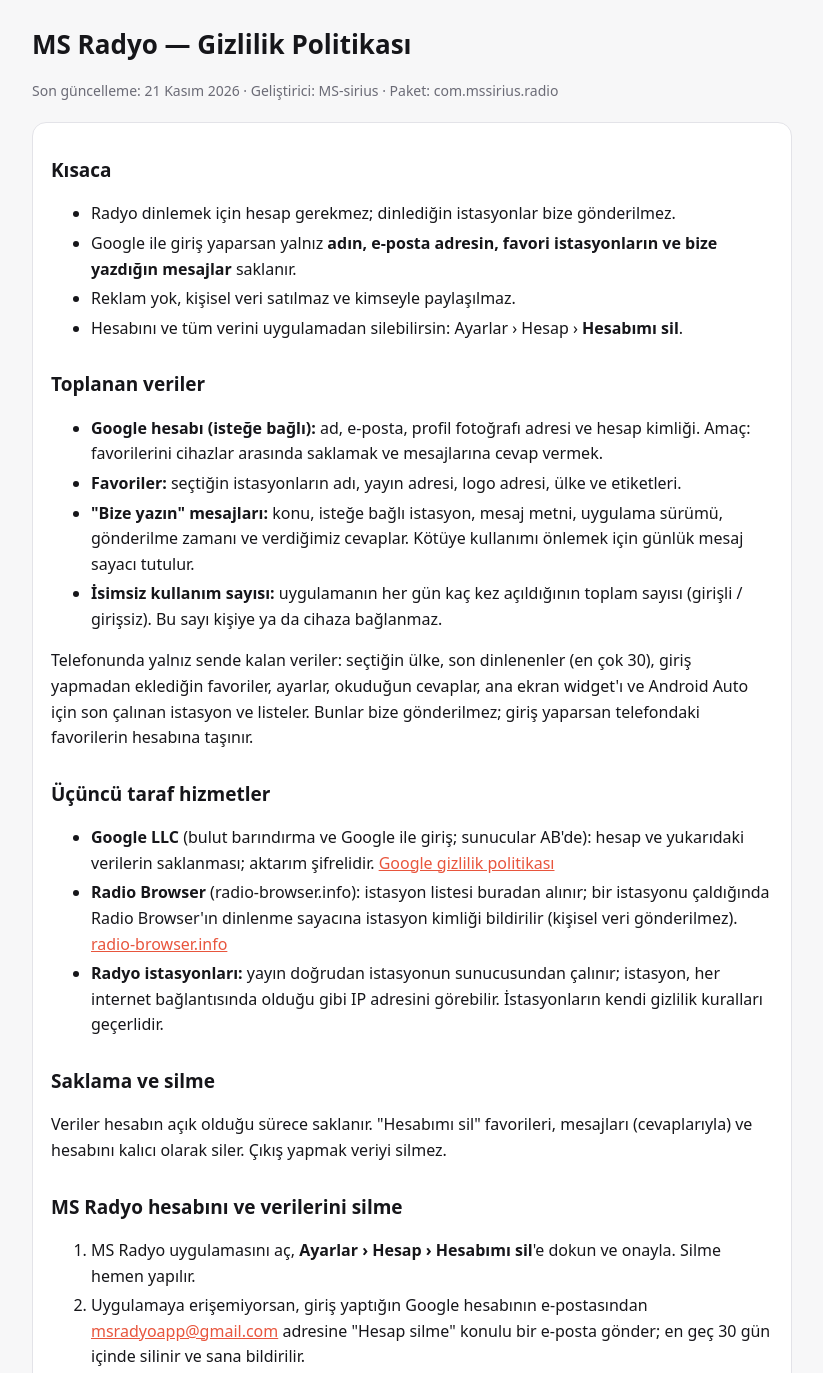
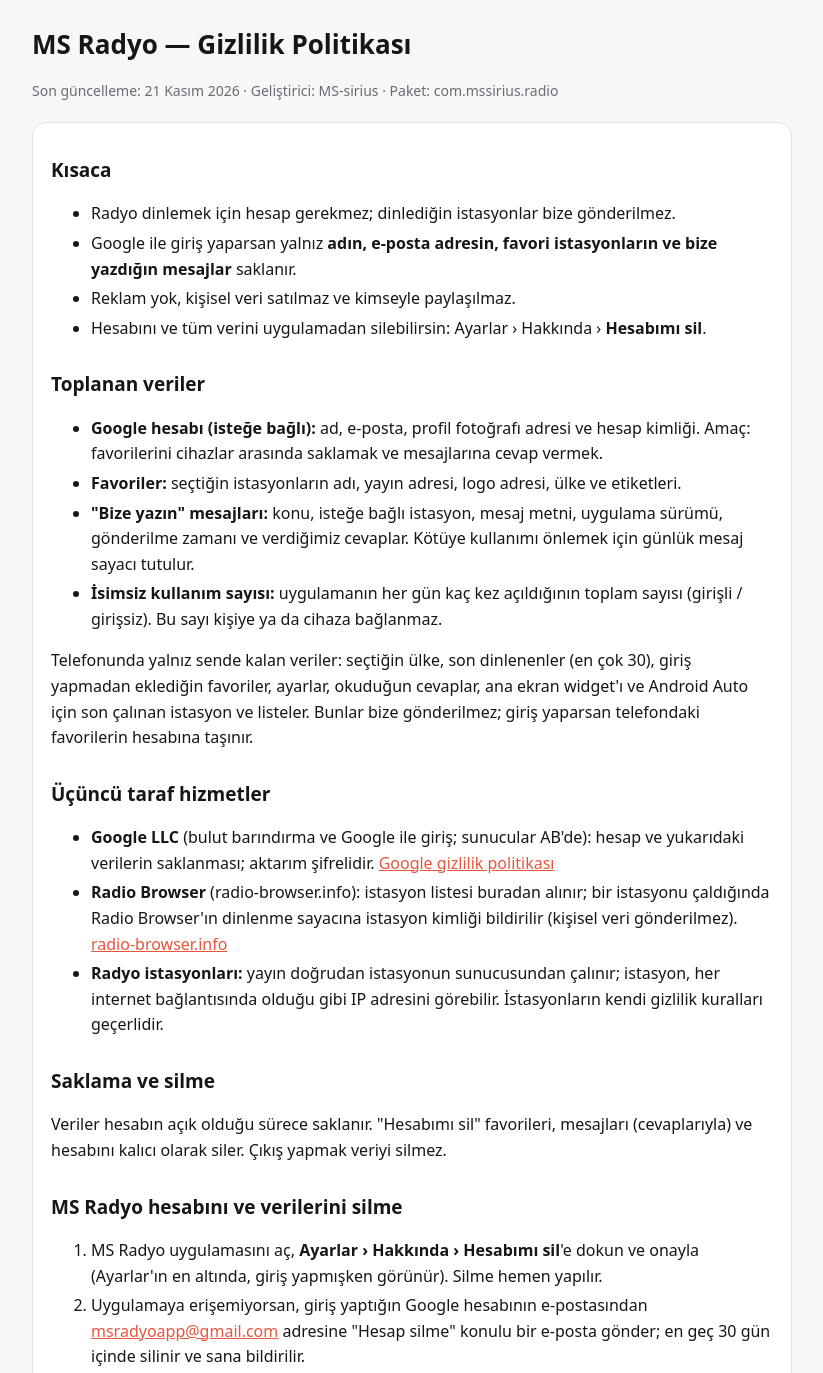
Before and after one commit to MS-sirius/msradio-gizlilik, a plain HTML site: page index.html in a window 1280 px wide. Shown: the top 1373 px of the page, without its empty margins (228-1051 px from the left). Drawn offline with Linux system fonts and the light colour scheme.

Commit message:
Hesap silme: uygulamadaki yol Ayarlar › Hakkında › Hesabımı sil
Co-Authored-By: Claude Opus 5.5 <noreply@anthropic.com>

```diff
--- a/index.html
+++ b/index.html
@@ -26,7 +26,7 @@
   <li>Radyo dinlemek için hesap gerekmez; dinlediğin istasyonlar bize gönderilmez.</li>
   <li>Google ile giriş yaparsan yalnız <b>adın, e-posta adresin, favori istasyonların ve bize yazdığın mesajlar</b> saklanır.</li>
   <li>Reklam yok, kişisel veri satılmaz ve kimseyle paylaşılmaz.</li>
-  <li>Hesabını ve tüm verini uygulamadan silebilirsin: Ayarlar › Hesap › <b>Hesabımı sil</b>.</li>
+  <li>Hesabını ve tüm verini uygulamadan silebilirsin: Ayarlar › Hakkında › <b>Hesabımı sil</b>.</li>
 </ul>
 
 <h2>Toplanan veriler</h2>
@@ -50,7 +50,7 @@
 
 <h2 id="hesap-silme">MS Radyo hesabını ve verilerini silme</h2>
 <ol>
-  <li>MS Radyo uygulamasını aç, <b>Ayarlar › Hesap › Hesabımı sil</b>'e dokun ve onayla. Silme hemen yapılır.</li>
+  <li>MS Radyo uygulamasını aç, <b>Ayarlar › Hakkında › Hesabımı sil</b>'e dokun ve onayla (Ayarlar'ın en altında, giriş yapmışken görünür). Silme hemen yapılır.</li>
   <li>Uygulamaya erişemiyorsan, giriş yaptığın Google hesabının e-postasından <a href="mailto:msradyoapp@gmail.com?subject=MS%20Radyo%20hesap%20silme">msradyoapp@gmail.com</a> adresine "Hesap silme" konulu bir e-posta gönder; en geç 30 gün içinde silinir ve sana bildirilir.</li>
 </ol>
 <p><b>Silinenler:</b> Google hesabına bağlı kullanıcı kaydı (ad, e-posta, profil fotoğrafı adresi, kullanıcı kimliği), favoriler ve "Bize yazın" mesajların (cevaplarıyla). <b>Saklananlar:</b> hiçbir kişisel veri saklanmaz; yalnız kişiye bağlı olmayan günlük açılış toplamları kalır.</p>
@@ -71,7 +71,7 @@
   <li>An anonymous daily count of app opens is kept; it is not linked to a person or device.</li>
   <li>Station data comes from Radio Browser; when you play a station, its id is reported to Radio Browser's click counter. Streams play directly from the station's server.</li>
   <li>No ads, no selling or sharing of personal data.</li>
-  <li>Delete your account and all data in the app: Settings › Account › <b>Delete my account</b>. Without the app, email <a href="mailto:msradyoapp@gmail.com?subject=MS%20Radyo%20account%20deletion">msradyoapp@gmail.com</a> from your Google account's address; we delete your user record, favorites and messages within 30 days. Favorites can also be removed one by one without deleting the account.</li>
+  <li>Delete your account and all data in the app: Settings › About › <b>Delete my account</b> (at the bottom of Settings, shown while signed in). Without the app, email <a href="mailto:msradyoapp@gmail.com?subject=MS%20Radyo%20account%20deletion">msradyoapp@gmail.com</a> from your Google account's address; we delete your user record, favorites and messages within 30 days. Favorites can also be removed one by one without deleting the account.</li>
   <li>Favorites added without signing in, recent stations, settings and the last station shown in the home-screen widget / Android Auto stay on your phone only.</li>
   <li>Contact: Settings › Support › Contact us, or <a href="mailto:msradyoapp@gmail.com">msradyoapp@gmail.com</a>.</li>
 </ul>
```
